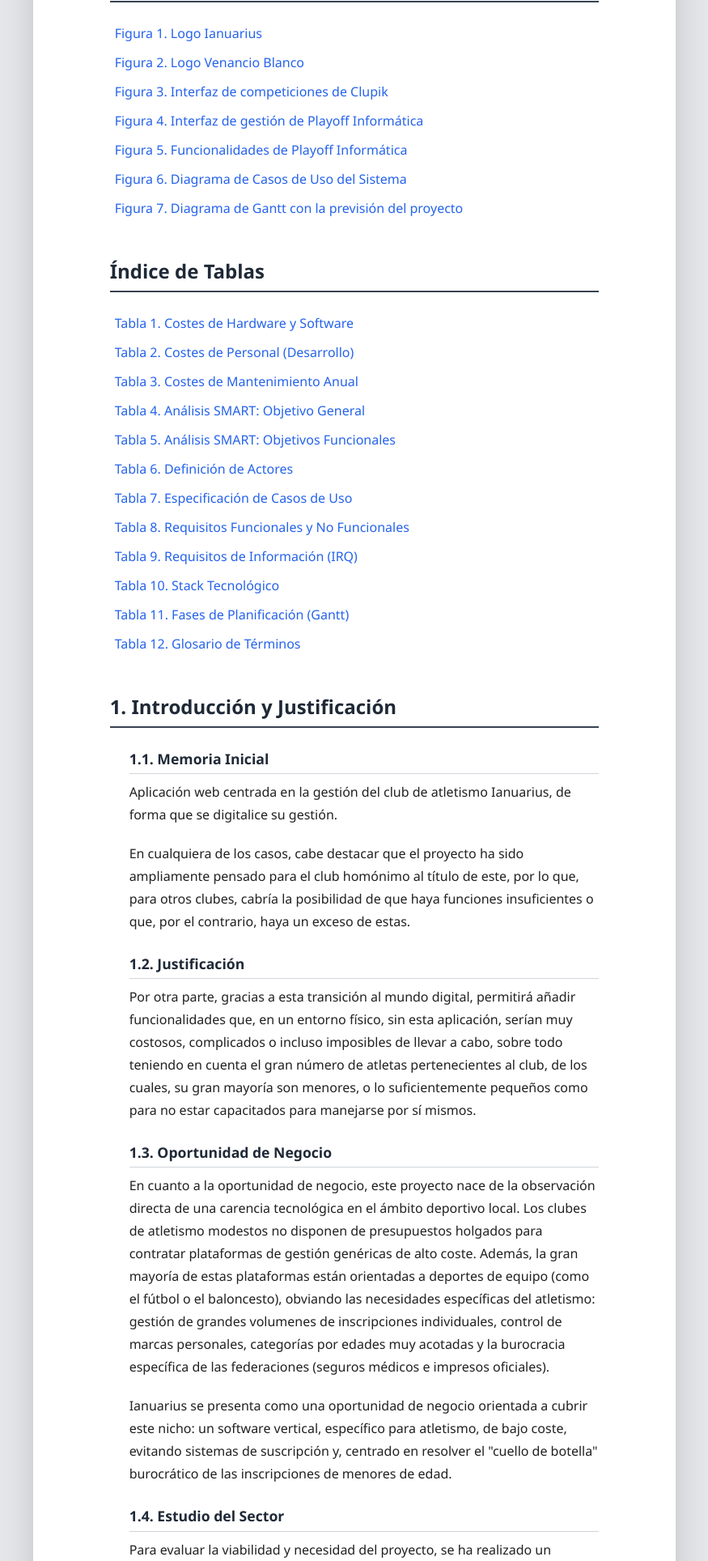
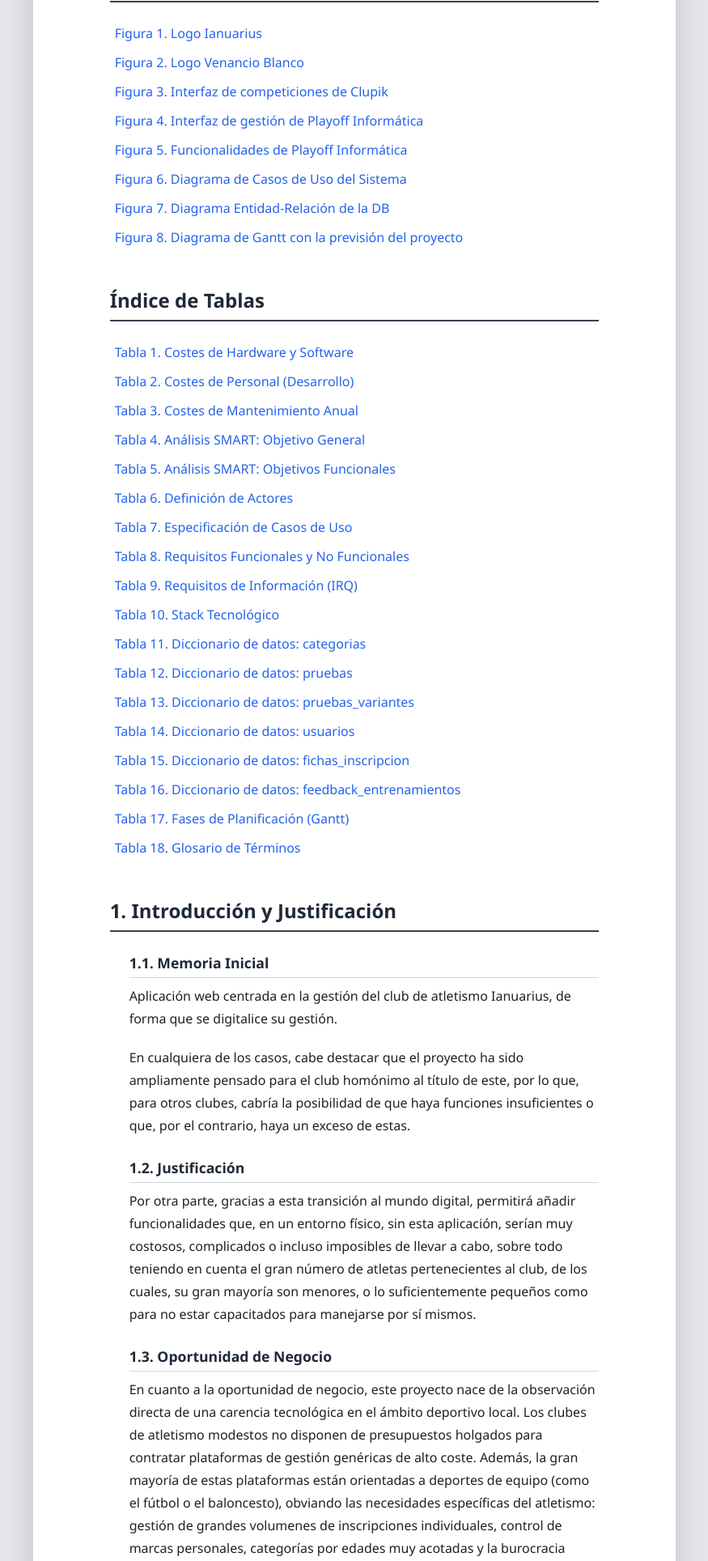
Before and after one commit to Ivee31/TFG-DAW2, a PHP site: page / in a window 1280 px wide. Shown: the part 2819-4747 px from the top of the page at 81% size, without its empty margins (202-1077 px from the left). Run offline with PHP 8.4, Linux system fonts and the light colour scheme; some libraries are stand-ins or nearby versions.

Commit message:
mas avances

```diff
--- a/index.html
+++ b/index.html
@@ -131,24 +131,31 @@
                 <li><a href="#figura4-playoff1">Figura 4. Interfaz de gestión de Playoff Informática</a></li>
                 <li><a href="#figura5-playoff2">Figura 5. Funcionalidades de Playoff Informática</a></li>
                 <li><a href="#figura6-uml">Figura 6. Diagrama de Casos de Uso del Sistema</a></li>
-                <li><a href="#figura7-gantt">Figura 7. Diagrama de Gantt con la previsión del proyecto</a></li>
+                <li><a href="#figura7-db">Figura 7. Diagrama Entidad-Relación de la DB</a></li>
+                <li><a href="#figura8-gantt">Figura 8. Diagrama de Gantt con la previsión del proyecto</a></li>
             </ul>
 
             <a id="indice-tablas" class="ancla-top"></a>
             <h2>Índice de Tablas</h2>
             <ul style="list-style-type: none; padding-left: 0;">
-                <li><a href="#analisis-viabilidad">Tabla 1. Costes de Hardware y Software</a></li>
-                <li><a href="#analisis-viabilidad">Tabla 2. Costes de Personal (Desarrollo)</a></li>
-                <li><a href="#analisis-viabilidad">Tabla 3. Costes de Mantenimiento Anual</a></li>
-                <li><a href="#objetivos-proyecto">Tabla 4. Análisis SMART: Objetivo General</a></li>
-                <li><a href="#objetivos-proyecto">Tabla 5. Análisis SMART: Objetivos Funcionales</a></li>
-                <li><a href="#definicion-actores">Tabla 6. Definición de Actores</a></li>
-                <li><a href="#especificacion-funcional">Tabla 7. Especificación de Casos de Uso</a></li>
-                <li><a href="#requisitos-srs">Tabla 8. Requisitos Funcionales y No Funcionales</a></li>
-                <li><a href="#requisitos-srs">Tabla 9. Requisitos de Información (IRQ)</a></li>
-                <li><a href="#stack-tecnologico">Tabla 10. Stack Tecnológico</a></li>
-                <li><a href="#planificacion-temporal">Tabla 11. Fases de Planificación (Gantt)</a></li>
-                <li><a href="#glosario">Tabla 12. Glosario de Términos</a></li>
+                <li><a href="#tabla-hardware">Tabla 1. Costes de Hardware y Software</a></li>
+                <li><a href="#tabla-personal">Tabla 2. Costes de Personal (Desarrollo)</a></li>
+                <li><a href="#tabla-mantenimiento">Tabla 3. Costes de Mantenimiento Anual</a></li>
+                <li><a href="#tabla-smart-gen">Tabla 4. Análisis SMART: Objetivo General</a></li>
+                <li><a href="#tabla-smart-func">Tabla 5. Análisis SMART: Objetivos Funcionales</a></li>
+                <li><a href="#tabla-actores">Tabla 6. Definición de Actores</a></li>
+                <li><a href="#tabla-cu">Tabla 7. Especificación de Casos de Uso</a></li>
+                <li><a href="#tabla-rf">Tabla 8. Requisitos Funcionales y No Funcionales</a></li>
+                <li><a href="#tabla-irq">Tabla 9. Requisitos de Información (IRQ)</a></li>
+                <li><a href="#tabla-stack">Tabla 10. Stack Tecnológico</a></li>
+                <li><a href="#tabla-categorias">Tabla 11. Diccionario de datos: categorias</a></li>
+                <li><a href="#tabla-pruebas">Tabla 12. Diccionario de datos: pruebas</a></li>
+                <li><a href="#tabla-variantes">Tabla 13. Diccionario de datos: pruebas_variantes</a></li>
+                <li><a href="#tabla-usuarios">Tabla 14. Diccionario de datos: usuarios</a></li>
+                <li><a href="#tabla-fichas">Tabla 15. Diccionario de datos: fichas_inscripcion</a></li>
+                <li><a href="#tabla-feedback">Tabla 16. Diccionario de datos: feedback_entrenamientos</a></li>
+                <li><a href="#tabla-gantt">Tabla 17. Fases de Planificación (Gantt)</a></li>
+                <li><a href="#tabla-glosario">Tabla 18. Glosario de Términos</a></li>
             </ul>
 
 
@@ -187,12 +194,12 @@
 
                     <h4>1.4.2. Playoff Informática</h4>
                     <p>Es uno de los sistemas más potentes y consolidados. Permite la gestión de recibos y remesas bancarias con gran eficacia. El problema radica en que es una herramienta sobredimensionada ("overkill"); ofrece cientos de funcionalidades que un club modesto jamás usará, generando una curva de aprendizaje muy pronunciada para los entrenadores y padres y aumentando inecesariamente el precio del servicio al estar pagando funciones no utiles para el caso de un club pequeño de atletismo.</p>
-                    <a id="figura6-playoff1" class="ancla-top"></a>
+                    <a id="figura4-playoff1" class="ancla-top"></a>
                     <figure class="figura-logo">
                         <img src="img/playOffInterface1.png" alt="Interfaz de gestión de Playoff Informática" class="img-diagrama img-zoomable">
                         <figcaption class="pie-foto">Figura 4. Interfaz de gestión de Playoff Informática</figcaption>
                     </figure>
-                    <a id="figura7-playoff2" class="ancla-top"></a>
+                    <a id="figura5-playoff2" class="ancla-top"></a>
                     <figure class="figura-logo">
                         <img src="img/playOffFunctions.png" alt="Funcionalidades de Playoff Informática" class="img-diagrama img-zoomable">
                         <figcaption class="pie-foto">Figura 5. Funcionalidades de Playoff Informática</figcaption>
@@ -221,6 +228,7 @@
 
                     <div class="sangria-3">
                         <h5>1.5.2.1. Costes de Hardware y Software</h5>
+                        <a id="tabla-hardware" class="ancla-centro"></a>
                         <table class="tabla-smart">
                             <thead>
                                 <tr>
@@ -239,6 +247,7 @@
                         </table>
 
                         <h5>1.5.2.2. Costes de Personal (Desarrollo)</h5>
+                        <a id="tabla-personal" class="ancla-centro"></a>
                         <table class="tabla-smart">
                             <thead>
                                 <tr>
@@ -257,6 +266,7 @@
                         </table>
 
                         <h5>1.5.2.3. Costes de Mantenimiento Anual (Post-Desarrollo)</h5>
+                        <a id="tabla-mantenimiento" class="ancla-centro"></a>
                         <table class="tabla-smart">
                             <thead>
                                 <tr>
@@ -286,6 +296,7 @@
 
                 <div class="sangria-2">
                     <h4>2.1.1. Objetivo General</h4>
+                    <a id="tabla-smart-gen" class="ancla-centro"></a>
                     <table class="tabla-smart">
                         <thead>
                             <tr>
@@ -310,6 +321,7 @@
                     </table>
 
                     <h4>2.1.2. Objetivos Funcionales</h4>
+                    <a id="tabla-smart-func" class="ancla-centro"></a>
                     <table class="tabla-smart">
                         <thead>
                             <tr><th style="width: 10%;">ID</th><th style="width: 15%;">Módulo</th><th style="width: 35%;">Descripción</th><th style="width: 30%;">Justificación SMART</th><th style="width: 10%;">Prio.</th></tr>
@@ -327,6 +339,7 @@
 
             <div id="definicion-actores" class="ancla-top sangria-1">
                 <h3>2.2. Definición de Actores</h3>
+                <a id="tabla-actores" class="ancla-centro"></a>
                 <div class="sangria-2">
                     <table class="tabla-smart">
                         <thead><tr><th style="width: 20%;">ID: ACT-01</th><th style="width: 80%;">Visitante</th></tr></thead>
@@ -364,6 +377,7 @@
 
                     <h4>2.3.2. Especificación de Casos de Uso</h4>
 
+                    <a id="tabla-cu" class="ancla-centro"></a>
                     <table class="tabla-smart">
                         <thead><tr><th style="width: 20%;">UC-01</th><th style="width: 80%;">Registro y Autenticación</th></tr></thead>
                         <tbody>
@@ -430,6 +444,7 @@
                 <h3>2.4. Requisitos del Sistema (SRS)</h3>
                 <div class="sangria-2">
                     <h4>2.4.1. Requisitos Funcionales (RF)</h4>
+                    <a id="tabla-rf" class="ancla-centro"></a>
                     <table class="tabla-smart">
                         <thead><tr><th>ID</th><th>Función</th><th>Descripción Detallada</th><th>Actor</th><th>CU</th><th>Prio.</th></tr></thead>
                         <tbody>
@@ -453,6 +468,7 @@
                     </table>
 
                     <h4>2.4.3. Requisitos de Información (IRQ)</h4>
+                    <a id="tabla-irq" class="ancla-centro"></a>
                     <table class="tabla-smart">
                         <thead><tr><th style="width: 20%;">ID: IRQ-01</th><th style="width: 80%;">Información de Usuarios y Fichas</th></tr></thead>
                         <tbody>
@@ -481,6 +497,7 @@
                 <h3>3.1. Stack Tecnológico</h3>
                 <p>Para el desarrollo de Ianuarius se ha seleccionado una arquitectura moderna separando el cliente del servidor, garantizando así una experiencia de usuario fluida y un mantenimiento seguro. Las tecnologías elegidas son las siguientes:</p>
 
+                <a id="tabla-stack" class="ancla-centro"></a>
                 <div class="sangria-2" style="margin-top: 1.5rem;">
 
                     <div style="display: flex; align-items: flex-start; gap: 1rem; margin-bottom: 1.5rem;">
@@ -534,7 +551,7 @@
                 <h3>3.3. Diseño de Datos</h3>
                 <p>Para estructurar la persistencia de la información en la base de datos MySQL, se ha diseñado un Modelo Entidad-Relación altamente normalizado. Para gestionar la complejidad de las especialidades del atletismo (donde las alturas o pesos varían según la edad y el género), se ha implementado una tabla intermedia de detalle. El sistema se compone de seis tablas principales:</p>
 
-                <a id="figura3-"></a>
+                <a id="figura7-db"></a>
                 <figure class="figura-logo">
                     <img src="img/entidadRelacionIanuarius-transparente.png" class="img-diagrama img-zoomable" alt="Diagrama Entidad-Relación">
                     <figcaption class="pie-foto">Figura 7. Diagrama de Entidad-Relación de la DB del proyecto.</figcaption>
@@ -542,7 +559,8 @@
 
                 <div class="sangria-2">
 
-                    <h4>Tabla: categorias</h4>
+                    <a id="tabla-categorias" class="ancla-centro"></a>
+                    <h4>3.3.1. Tabla: categorias</h4>
                     <p>Catálogo maestro que define los rangos de edad (ej. Sub-16, Sub-18).</p>
                     <table class="tabla-smart">
                         <thead><tr><th style="width: 20%;">Campo</th><th style="width: 20%;">Tipo</th><th style="width: 25%;">Restricciones</th><th style="width: 35%;">Descripción</th></tr></thead>
@@ -554,7 +572,8 @@
                         </tbody>
                     </table>
 
-                    <h4>Tabla: pruebas</h4>
+                    <a id="tabla-pruebas" class="ancla-centro"></a>
+                    <h4>3.3.2. Tabla: pruebas</h4>
                     <p>Catálogo maestro de las disciplinas generales de atletismo.</p>
                     <table class="tabla-smart">
                         <thead><tr><th style="width: 20%;">Campo</th><th style="width: 20%;">Tipo</th><th style="width: 25%;">Restricciones</th><th style="width: 35%;">Descripción</th></tr></thead>
@@ -565,7 +584,8 @@
                         </tbody>
                     </table>
 
-                    <h4>Tabla: pruebas_variantes</h4>
+                    <a id="tabla-variantes" class="ancla-centro"></a>
+                    <h4>3.3.3. Tabla: pruebas_variantes</h4>
                     <p>Tabla de detalle que resuelve la relación N:M entre Pruebas y Categorías, añadiendo especificaciones técnicas.</p>
                     <table class="tabla-smart">
                         <thead><tr><th style="width: 20%;">Campo</th><th style="width: 20%;">Tipo</th><th style="width: 25%;">Restricciones</th><th style="width: 35%;">Descripción</th></tr></thead>
@@ -578,7 +598,8 @@
                         </tbody>
                     </table>
 
-                    <h4>Tabla: usuarios</h4>
+                    <a id="tabla-usuarios" class="ancla-centro"></a>
+                    <h4>3.3.4. Tabla: usuarios</h4>
                     <p>Almacena las credenciales de acceso y datos personales, perfilando al atleta.</p>
                     <table class="tabla-smart">
                         <thead><tr><th style="width: 20%;">Campo</th><th style="width: 20%;">Tipo</th><th style="width: 25%;">Restricciones</th><th style="width: 35%;">Descripción</th></tr></thead>
@@ -596,7 +617,8 @@
                         </tbody>
                     </table>
 
-                    <h4>Tabla: fichas_inscripcion</h4>
+                    <a id="tabla-fichas" class="ancla-centro"></a>
+                    <h4>3.3.5. Tabla: fichas_inscripcion</h4>
                     <p>Almacena los documentos. Relación 1:1 con la tabla usuarios.</p>
                     <table class="tabla-smart">
                         <thead><tr><th style="width: 20%;">Campo</th><th style="width: 20%;">Tipo</th><th style="width: 25%;">Restricciones</th><th style="width: 35%;">Descripción</th></tr></thead>
@@ -609,7 +631,8 @@
                         </tbody>
                     </table>
 
-                    <h4>Tabla: feedback_entrenamientos</h4>
+                    <a id="tabla-feedback" class="ancla-centro"></a>
+                    <h4>3.3.6. Tabla: feedback_entrenamientos</h4>
                     <p>Registra las sensaciones diarias. Relación 1:N con la tabla usuarios y pruebas_variantes.</p>
                     <table class="tabla-smart">
                         <thead><tr><th style="width: 20%;">Campo</th><th style="width: 20%;">Tipo</th><th style="width: 25%;">Restricciones</th><th style="width: 35%;">Descripción</th></tr></thead>
@@ -663,12 +686,13 @@
                 <h3>4.2. Planificación Temporal (Gantt)</h3>
                 <p>El desarrollo se ha planificado en un bloque temporal de 15 semanas. Se ha optado por solapar parcialmente las fases de Backend y Frontend para optimizar el tiempo de integración.</p>
 
-                <a id="figura4-gantt"></a>
+                <a id="figura8-gantt"></a>
                 <figure class="figura-logo">
                     <img src="img/gantt.png" class="img-diagrama" alt="Diagrama de Gantt">
                     <figcaption class="pie-foto">Figura 8. Diagrama de Gantt con la previsión del proyecto.</figcaption>
                 </figure>
 
+                <a id="tabla-gantt" class="ancla-centro"></a>
                 <table class="tabla-smart">
                     <thead><tr><th style="width: 15%;">Fase</th><th style="width: 55%;">Tarea Principal</th><th style="width: 15%;">Duración</th><th style="width: 15%;">Semanas</th></tr></thead>
                     <tbody>
@@ -775,6 +799,7 @@
             <a id="glosario" class="ancla-top"></a>
             <h2>9. Glosario de Términos y Acrónimos</h2>
             <p>Este apartado define los conceptos técnicos y las siglas utilizadas a lo largo de la memoria para garantizar su correcta interpretación.</p>
+            <a id="tabla-glosario" class="ancla-centro"></a>
             <table class="tabla-smart">
                 <thead><tr><th style="width: 25%;">Término / Acrónimo</th><th style="width: 75%;">Definición</th></tr></thead>
                 <tbody>
--- a/style.css
+++ b/style.css
@@ -528,3 +528,14 @@ body[data-theme="dark"] .zoom-modal {
     border-radius: 4px;
     font-family: monospace;
 }
+
+/* Control del scroll al hacer clic en enlaces del índice */
+.ancla-top {
+    scroll-margin-top: 3rem; /* Títulos: se quedan arriba con un pequeño margen */
+    display: block;
+}
+
+.ancla-centro {
+    scroll-margin-top: 35vh; /* Tablas/Imágenes: se quedan en el centro de la pantalla */
+    display: block;
+}
```
Also changed, not shown: 1 other file.
